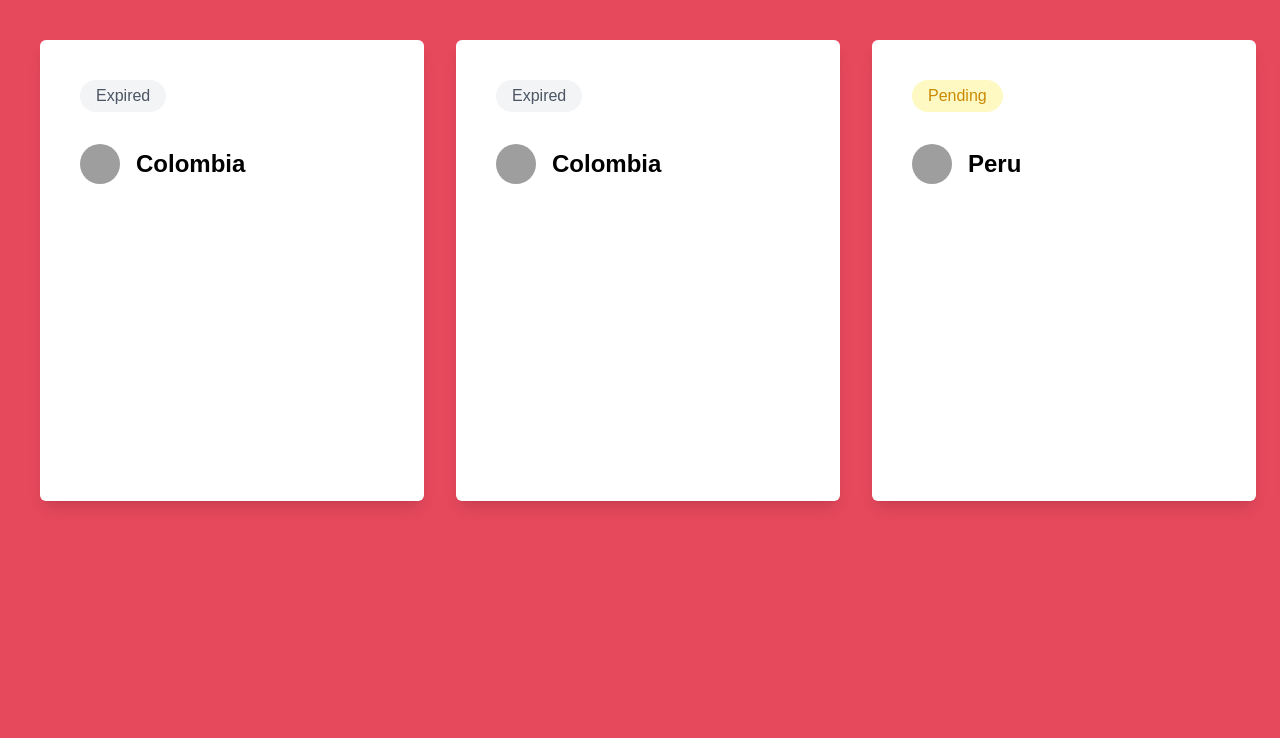
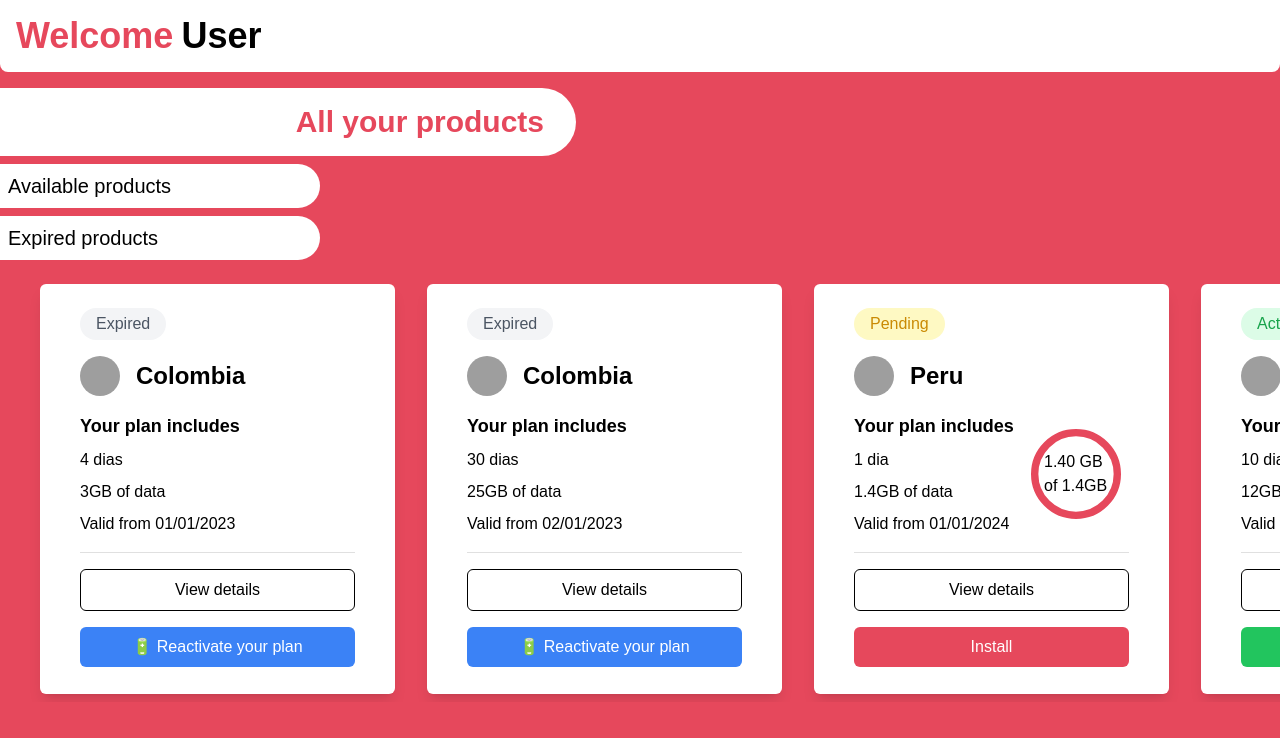
Before and after one commit to samsattas/Holafly-front, a React (Vite) app: page /#/home in a window 1280 px wide. Shown: the top 738 px of the page. Built offline with nearby package versions, Linux system fonts and the light colour scheme; grey boxes are pictures that could not be loaded.

Commit message:
FEAT: home page v1.0

```diff
--- a/src/components/custom-components/Card.tsx
+++ b/src/components/custom-components/Card.tsx
@@ -1,3 +1,4 @@
+import { Box, CircularProgress, Divider } from "@mui/material";
 import Status from "./Status";
 
 interface CardProps {
@@ -15,21 +16,88 @@
 }
 
 const Card = ({ card }: CardProps) => {
+  const kbToGb = (kb: number) => {
+    return (kb / 1024 / 1024).toFixed(2);
+  };
   return (
-    <p className="rounded-md p-10 shadow-lg flex flex-col gap-8 min-w-96 h-288 bg-white">
-      <span>
+    <div className="rounded-md px-10 py-6 shadow-lg flex flex-col gap-4 min-w-[355px] h-256 bg-white">
+      <div>
         <Status status={card.status} />
-      </span>
-      <span className="flex gap-4 items-center rounded-full w-fit pr-4 text-2xl font-bold">
+      </div>
+      <div className="flex gap-4 items-center rounded-full w-fit pr-4 text-2xl font-bold">
         <img
           src={`https://flagsapi.com/${card.flag}/flat/64.png`}
           alt=""
           className="rounded-full w-10 h-10 object-none"
         />
         {card.country}
-      </span>
-      <span></span>
-    </p>
+      </div>
+      <div className="flex gap-2">
+        <p className="flex flex-col gap-2 w-3/5">
+          <span className="text-lg font-bold">Your plan includes</span>
+          <span>{card.plan.split(",")[0]}</span>
+          <span>{card.plan.split(",")[1]} of data</span>
+          <span>Valid from {card.dateStart}</span>
+        </p>
+        {card.consumption && (
+          <p
+            className={`w-2/5 justify-center items-center ${
+              card.consumption?.totalConsumption ? "flex" : "hidden"
+            }`}
+          >
+            <Box sx={{ position: "relative", display: "inline-flex" }}>
+              <CircularProgress
+                size={90}
+                variant="determinate"
+                value={
+                  parseFloat(kbToGb(card.consumption?.totalConsumption)) <
+                  parseFloat(card.plan.split(",")[1].split("GB")[0])
+                    ? (parseFloat(kbToGb(card.consumption?.totalConsumption)) /
+                        parseFloat(card.plan.split(",")[1].split("GB")[0])) *
+                      100
+                    : 100
+                }
+                style={{ color: "#e6485c" }}
+                className="w-96"
+              />
+              <Box
+                sx={{
+                  top: 0,
+                  left: 0,
+                  bottom: 0,
+                  right: 0,
+                  position: "absolute",
+                  display: "flex",
+                  alignItems: "center",
+                  justifyContent: "center",
+                }}
+              >
+                {card.consumption?.totalConsumption &&
+                  kbToGb(card.consumption?.totalConsumption)}{" "}
+                GB
+                <br />
+                of {card.plan.split(",")[1]}
+              </Box>
+            </Box>
+          </p>
+        )}
+      </div>
+      <Divider />
+      <button className="border border-black rounded-md w-full py-2">
+        View details
+      </button>
+      <button
+        className={`rounded-md w-full py-2 text-white ${
+          card.status === "Pending" && "bg-primary"
+        } ${card.status === "Active" && "bg-green-500"} ${
+          card.status === "Expired" && "bg-blue-500"
+        }`}
+      >
+        {card.status === "Pending" && "Install"}
+        {card.status === "Active" && "⚡ Buy more data"}
+        {card.status === "Expired" && "🔋 Reactivate your plan"}
+      </button>
+    </div>
   );
 };
 
--- a/src/components/pages/Home.tsx
+++ b/src/components/pages/Home.tsx
@@ -1,3 +1,4 @@
+import { useEffect, useState } from "react";
 import Card from "../custom-components/Card";
 import { getCurrentUser } from "../services/auth.service";
 
@@ -13,7 +14,7 @@
   plan: string;
 }
 
-const cards: CardData[] = [
+const cardsAux: CardData[] = [
   {
     status: "Expired",
     dateStart: "01/01/2023",
@@ -70,7 +71,7 @@
     dateStart: "06/10/2023",
     dateEnd: "16/10/2023",
     consumption: {
-      totalConsumption: 12582912,
+      totalConsumption: 1252912,
     },
     flag: "ES", // URL de la imagen del country
     country: "España",
@@ -79,15 +80,71 @@
 ];
 
 const Home = () => {
+  const cards = cardsAux;
   const currentUser = getCurrentUser();
+  const [tab, setTab] = useState("all");
+  const [listCards, setListCards] = useState<CardData[]>([]);
+
+  useEffect(() => {
+    if (tab === "all") {
+      setListCards(cards);
+    } else if (tab === "available") {
+      setListCards(
+        cards.filter(
+          (card) => card.status === "Active" || card.status === "Pending"
+        )
+      );
+    } else {
+      setListCards(cards.filter((card) => card.status === "Expired"));
+    }
+  }, [tab]);
+
   return (
-    <body className="bg-primary flex flex-col">
-      <article className="flex overflow-x-auto gap-8 p-10">
-        {cards.map((card) => (
-          <Card card={card} />
+    <article className="bg-primary flex h-full flex-col gap-4">
+      <header className="w-full p-4 gap-2 flex flex-col md:flex-row bg-white text-4xl font-bold text-primary rounded-b-lg">
+        Welcome{" "}
+        <h1 className="text-black">
+          {currentUser?.name ? currentUser?.name : "User"}
+        </h1>
+      </header>
+      <div className="flex flex-col gap-2">
+        <h2
+          className={`bg-white rounded-r-full transition-all duration-200 ${
+            tab === "all"
+              ? "w-4/5 text-3xl py-4 px-8 text-end max-w-xl font-bold text-primary"
+              : "w-1/2 text-xl p-2 max-w-xs"
+          }`}
+          onClick={() => setTab("all")}
+        >
+          All your products
+        </h2>
+        <h2
+          className={`bg-white rounded-r-full transition-all duration-200 ${
+            tab === "available"
+              ? "w-4/5 text-3xl py-4 px-8 text-end max-w-xl font-bold text-primary"
+              : "w-1/2 text-xl p-2 max-w-xs"
+          }`}
+          onClick={() => setTab("available")}
+        >
+          Available products
+        </h2>
+        <h2
+          className={`bg-white rounded-r-full transition-all duration-200 ${
+            tab === "expired"
+              ? "w-4/5 text-3xl py-4 px-8 text-end max-w-xl font-bold text-primary"
+              : "w-1/2 text-xl p-2 max-w-xs"
+          }`}
+          onClick={() => setTab("expired")}
+        >
+          Expired products
+        </h2>
+      </div>
+      <article className="flex overflow-x-auto gap-8 py-2 px-10">
+        {listCards.map((card, i) => (
+          <Card card={card} key={i} />
         ))}
       </article>
-    </body>
+    </article>
   );
 };
 
```
